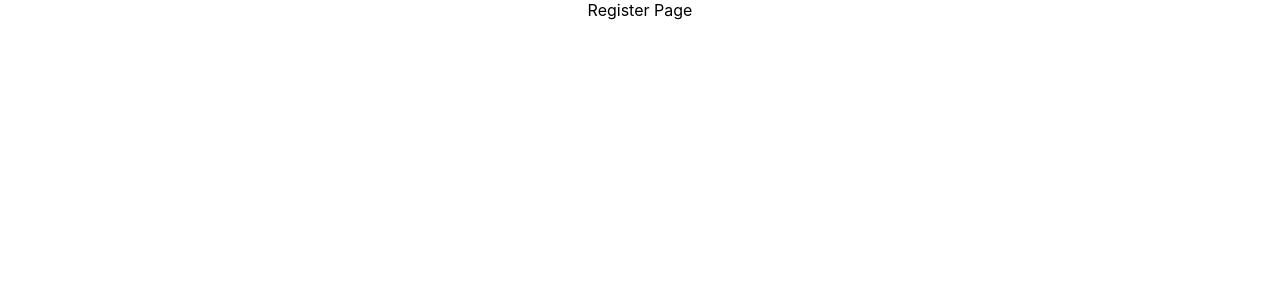
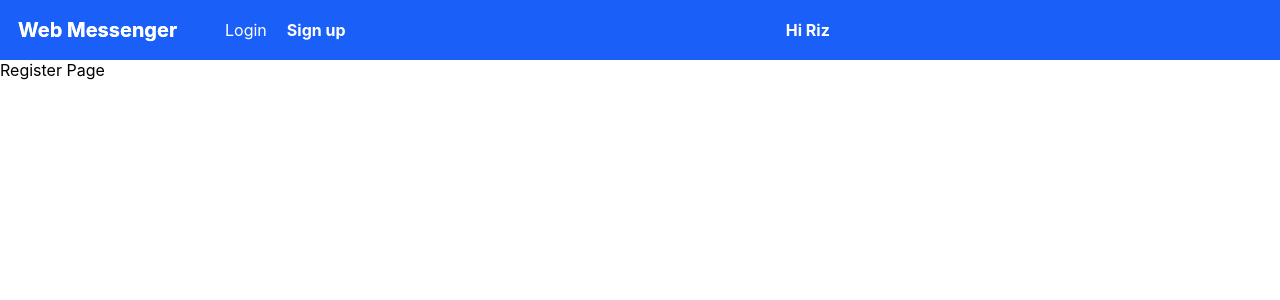
Before and after one commit to RoyNyaga/react-redux-chat-app, a React (Create React App) app: page /signup in a window 1280 px wide. Shown: the top 300 px of the page. Built offline with nearby package versions, Linux system fonts and the light colour scheme.

Commit message:
create card.js file

```diff
--- a/src/App.css
+++ b/src/App.css
@@ -1,38 +1,21 @@
-.App {
-  text-align: center;
+*{
+  margin: 0;
+  padding: 0;
 }
 
-.App-logo {
-  height: 40vmin;
-  pointer-events: none;
+body{
+  font-family: 'Montserrat', sans-serif;
 }
 
-@media (prefers-reduced-motion: no-preference) {
-  .App-logo {
-    animation: App-logo-spin infinite 20s linear;
-  }
+ul{
+  margin: 0;
+  padding: 0;
 }
 
-.App-header {
-  background-color: #282c34;
-  min-height: 100vh;
-  display: flex;
-  flex-direction: column;
-  align-items: center;
-  justify-content: center;
-  font-size: calc(10px + 2vmin);
-  color: white;
+ul li{
+  list-style: none;
 }
 
-.App-link {
-  color: #61dafb;
+a{
+  text-decoration: none;
 }
-
-@keyframes App-logo-spin {
-  from {
-    transform: rotate(0deg);
-  }
-  to {
-    transform: rotate(360deg);
-  }
-}
--- a/src/components/Layout/index.js
+++ b/src/components/Layout/index.js
@@ -1,9 +1,11 @@
+import React from "react";
+import Header from "../Header/index"
+
 const Layout = (props) => {
   return (
     <div>
-      <Header>
-        {props.children}
-      </Header>
+      <Header />
+      {props.children}
     </div>
   );
 }
--- /dev/null
+++ b/src/components/UI/Card/style.css
@@ -0,0 +1,6 @@
+.card{
+  width: 100%;
+  border: 1px solid #eee;
+  background: #fff;
+  box-shadow: 0 0 5px 1px #ccc;
+}
--- a/src/containers/HomePage/index.js
+++ b/src/containers/HomePage/index.js
@@ -1,6 +1,11 @@
+import React from "react";
+import Layout from "../../components/Layout"
+
 const HomePage = () => {
   return (
-    <div>Home page</div>
+    <Layout>
+      <div>Home page</div>
+    </Layout>
   );
 }
 
--- a/src/containers/LoginPage/index.js
+++ b/src/containers/LoginPage/index.js
@@ -1,6 +1,10 @@
+import Layout from "../../components/Layout";
+
 const LoginPage = () => {
   return (
-    <div>Login page</div>
+    <Layout>
+      <div>Login page</div>
+    </Layout>
   );
 }
 
--- a/src/containers/RegisterPage/index.js
+++ b/src/containers/RegisterPage/index.js
@@ -1,7 +1,11 @@
+import Layout from "../../components/Layout";
+
 const RegisterPage = () => {
   return (
-    <div>Register Page</div>
-  );
+    <Layout>
+      <div>Register Page</div>
+    </Layout>
+    );
 }
 
 export default RegisterPage
```
Also changed, not shown: src/components/UI/Card/index.js (added, +18 -0 lines).
